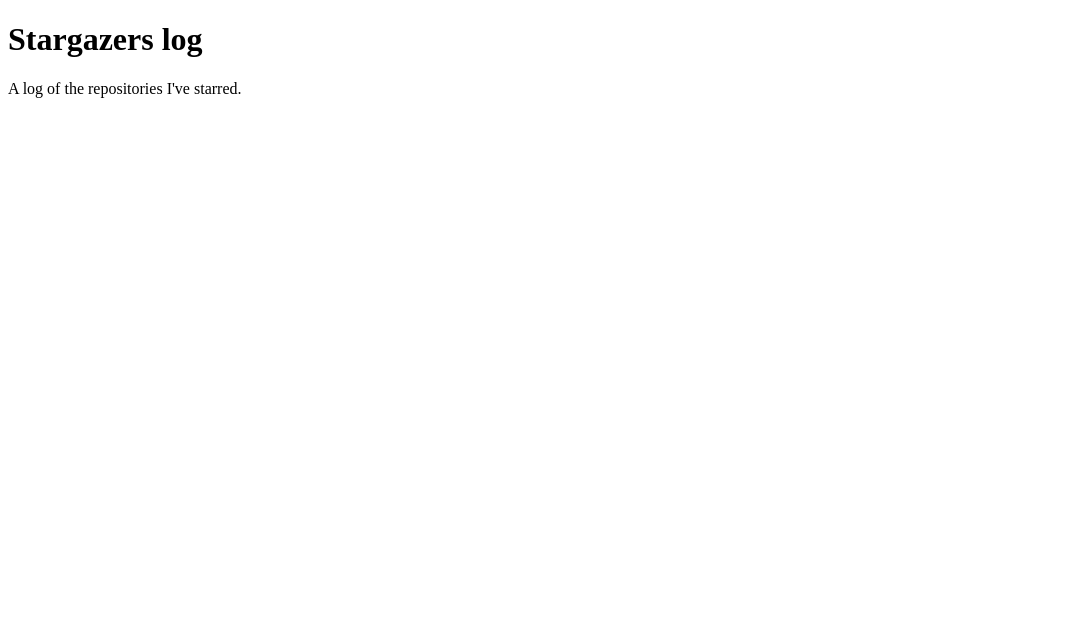
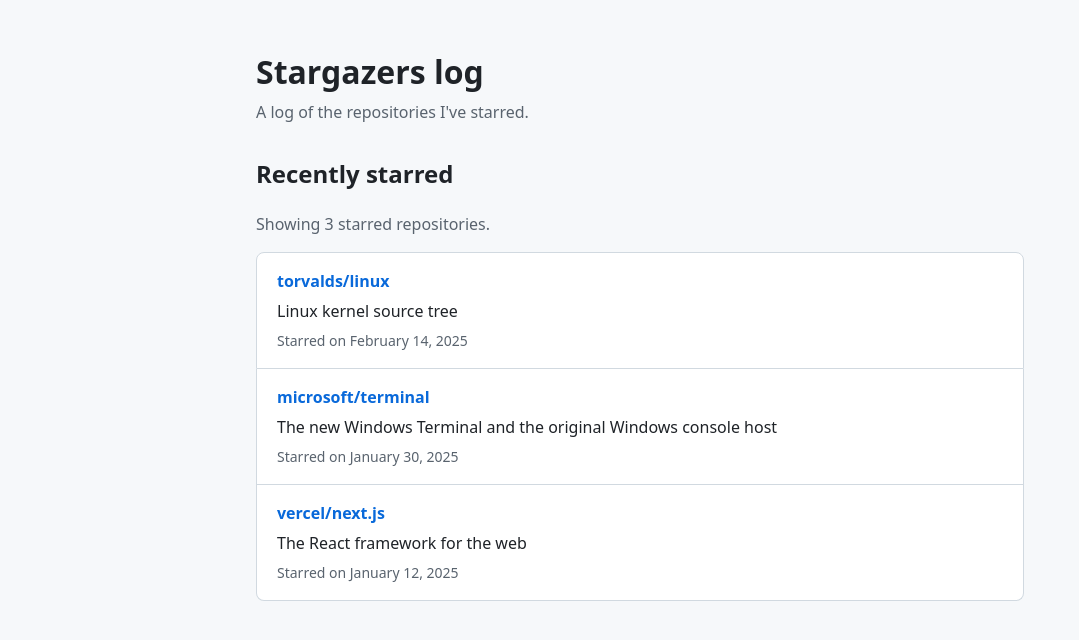
Before and after one commit to nicolastribouillard/stargazers-log, a plain HTML site: page index.html in a window 1280 px wide. Shown: the whole page, without its empty margins (0-1079 px from the left). Drawn offline with Linux system fonts and the light colour scheme.

Commit message:
Add starred repositories list

```diff
--- /dev/null
+++ b/events.json
@@ -0,0 +1,20 @@
+[
+  {
+    "repo": "torvalds/linux",
+    "url": "https://github.com/torvalds/linux",
+    "description": "Linux kernel source tree",
+    "starredAt": "2025-02-14"
+  },
+  {
+    "repo": "microsoft/terminal",
+    "url": "https://github.com/microsoft/terminal",
+    "description": "The new Windows Terminal and the original Windows console host",
+    "starredAt": "2025-01-30"
+  },
+  {
+    "repo": "vercel/next.js",
+    "url": "https://github.com/vercel/next.js",
+    "description": "The React framework for the web",
+    "starredAt": "2025-01-12"
+  }
+]
--- a/index.html
+++ b/index.html
@@ -2,10 +2,22 @@
 <html lang="en">
   <head>
     <meta charset="utf-8">
+    <meta name="viewport" content="width=device-width, initial-scale=1">
     <title>Stargazers log</title>
+    <link rel="stylesheet" href="style.css">
+    <script src="script.js" defer></script>
   </head>
   <body>
-    <h1>Stargazers log</h1>
-    <p>A log of the repositories I've starred.</p>
+    <main class="page">
+      <header class="page-header">
+        <h1>Stargazers log</h1>
+        <p>A log of the repositories I've starred.</p>
+      </header>
+      <section aria-labelledby="stars-heading">
+        <h2 id="stars-heading">Recently starred</h2>
+        <p id="list-status" class="list-status" role="status">Loading starred repositories...</p>
+        <ul id="repository-list" class="repository-list"></ul>
+      </section>
+    </main>
   </body>
 </html>
--- /dev/null
+++ b/script.js
@@ -0,0 +1,61 @@
+const repositoryList = document.querySelector("#repository-list");
+const listStatus = document.querySelector("#list-status");
+
+function formatDate(dateString) {
+  return new Intl.DateTimeFormat(undefined, {
+    year: "numeric",
+    month: "long",
+    day: "numeric"
+  }).format(new Date(`${dateString}T00:00:00`));
+}
+
+function renderRepositories(repositories) {
+  repositoryList.replaceChildren();
+
+  for (const repository of repositories) {
+    const item = document.createElement("li");
+    item.className = "repository-item";
+
+    const link = document.createElement("a");
+    link.className = "repository-link";
+    link.href = repository.url;
+    link.textContent = repository.repo;
+
+    const description = document.createElement("p");
+    description.className = "repository-description";
+    description.textContent = repository.description;
+
+    const date = document.createElement("time");
+    date.className = "repository-date";
+    date.dateTime = repository.starredAt;
+    date.textContent = `Starred on ${formatDate(repository.starredAt)}`;
+
+    item.append(link, description, date);
+    repositoryList.append(item);
+  }
+
+  listStatus.textContent = repositories.length
+    ? `Showing ${repositories.length} starred repositories.`
+    : "No starred repositories to show.";
+}
+
+async function loadRepositories() {
+  try {
+    const response = await fetch("events.json");
+    if (!response.ok) {
+      throw new Error(`Could not load events.json (${response.status}).`);
+    }
+
+    const repositories = await response.json();
+    if (!Array.isArray(repositories)) {
+      throw new Error("The repository data must be a JSON array.");
+    }
+
+    renderRepositories(repositories);
+  } catch (error) {
+    listStatus.textContent = "Could not load starred repositories.";
+    console.error(error);
+  }
+}
+
+loadRepositories();
--- /dev/null
+++ b/style.css
@@ -0,0 +1,83 @@
+* {
+  box-sizing: border-box;
+}
+
+body {
+  margin: 0;
+  background: #f6f8fa;
+  color: #1f2328;
+  font-family: system-ui, -apple-system, BlinkMacSystemFont, "Segoe UI", sans-serif;
+  line-height: 1.5;
+}
+
+.page {
+  width: min(100% - 2rem, 48rem);
+  margin: 3rem auto;
+}
+
+.page-header {
+  margin-bottom: 2rem;
+}
+
+h1,
+h2,
+p {
+  margin-top: 0;
+}
+
+h1 {
+  margin-bottom: 0.25rem;
+  font-size: 2rem;
+}
+
+.page-header p,
+.list-status {
+  color: #59636e;
+}
+
+.repository-list {
+  margin: 0;
+  padding: 0;
+  list-style: none;
+}
+
+.repository-item {
+  padding: 1rem 1.25rem;
+  border: 1px solid #d1d9e0;
+  background: #fff;
+}
+
+.repository-item + .repository-item {
+  border-top: 0;
+}
+
+.repository-item:first-child {
+  border-radius: 0.5rem 0.5rem 0 0;
+}
+
+.repository-item:last-child {
+  border-radius: 0 0 0.5rem 0.5rem;
+}
+
+.repository-item:only-child {
+  border-radius: 0.5rem;
+}
+
+.repository-link {
+  color: #0969da;
+  font-weight: 600;
+  text-decoration: none;
+}
+
+.repository-link:hover {
+  text-decoration: underline;
+}
+
+.repository-description {
+  margin: 0.35rem 0;
+}
+
+.repository-date {
+  color: #59636e;
+  font-size: 0.875rem;
+}
```
